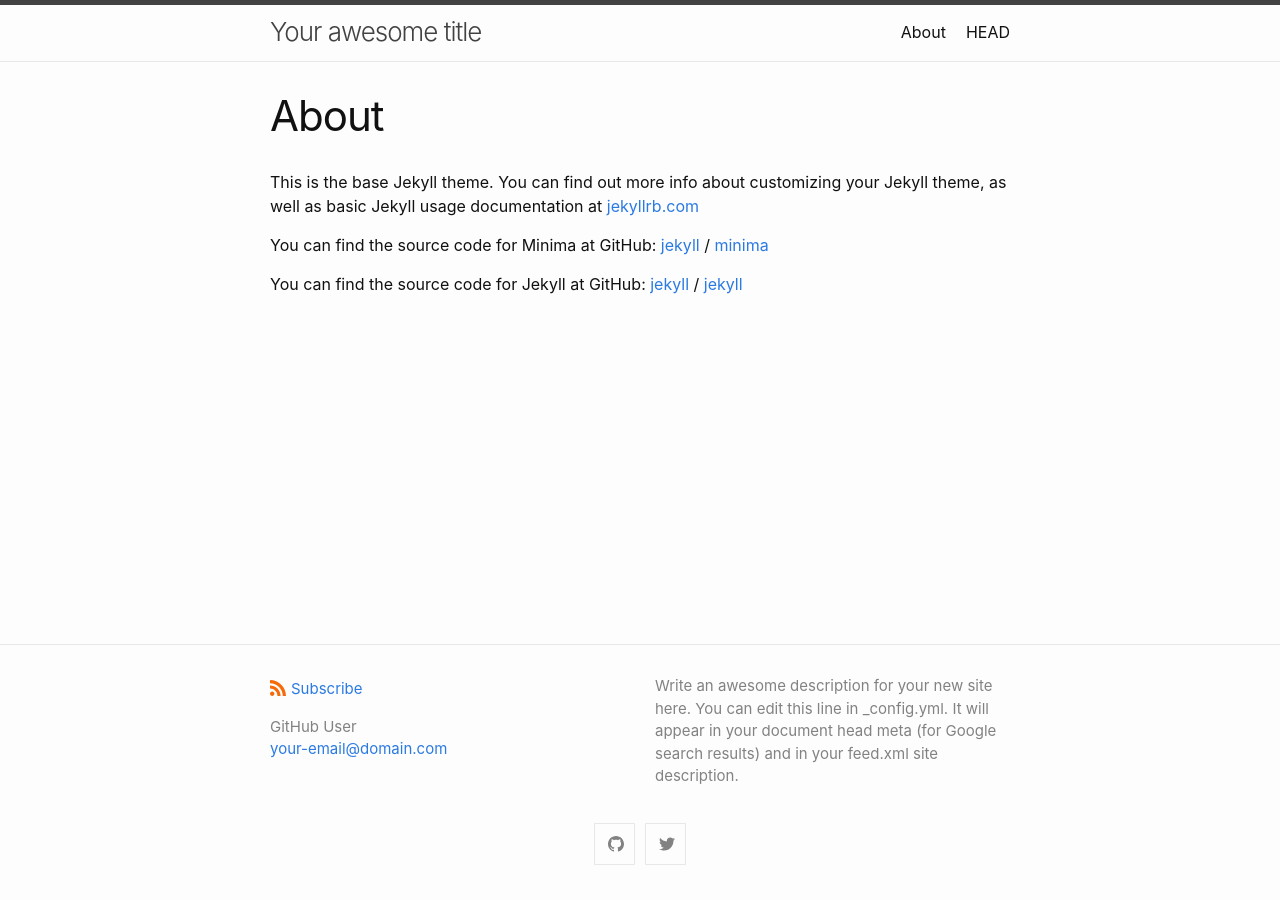
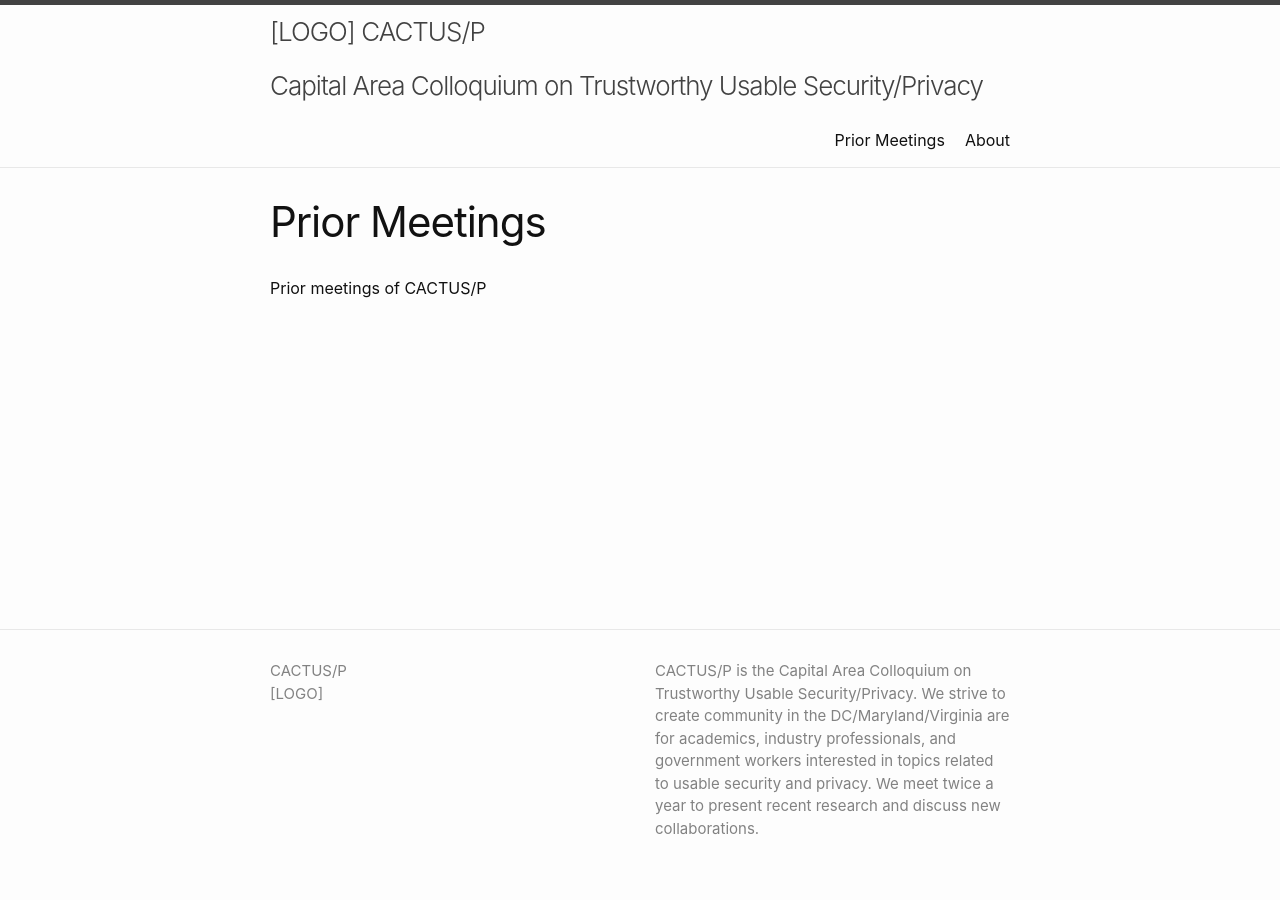
Before and after one commit to CACTUS-Colloquium/CACTUS-Colloquium.github.io, a Jekyll site: the page built from prior.md, in a window 1280 px wide. Built offline with Jekyll 4.4.1, drawn with Linux system fonts in a browser that asks for light colours.

Commit message:
webpage outline

```diff
--- a/_config.yml
+++ b/_config.yml
@@ -1,12 +1,11 @@
-title: Your awesome title
+title: >
+  [LOGO] CACTUS/P <br>
+  Capital Area Colloquium on Trustworthy Usable Security/Privacy
 author:
-  name: GitHub User
-  email: your-email@domain.com
+  name: CACTUS/P
+#  email: your-email@domain.com
 description: > # this means to ignore newlines until "show_excerpts:"
-  Write an awesome description for your new site here. You can edit this
-  line in _config.yml. It will appear in your document head meta (for
-  Google search results) and in your feed.xml site description.
-
+  CACTUS/P is the Capital Area Colloquium on Trustworthy Usable Security/Privacy. We strive to create community in the DC/Maryland/Virginia are for academics, industry professionals, and government workers interested in topics related to usable security and privacy. We meet twice a year to present recent research and discuss new collaborations.
 show_excerpts: false # set to true to show excerpts on the homepage
 
 # Minima date format
@@ -16,8 +15,8 @@ minima:
 
   # generate social links in footer
   social_links:
-    twitter: jekyllrb
-    github:  jekyll
+#    twitter: jekyllrb
+#    github:  jekyll
     # devto: jekyll
     # dribbble: jekyll
     # facebook: jekyll
@@ -49,8 +48,9 @@ minima:
 
 # If you want to link only specific pages in your header, uncomment
 # this and add the path to the pages in order as they should show up
-#header_pages:
-# - about.md
+header_pages:
+  - prior.md
+  - about.md
 
 # Build settings
 theme: minima
--- a/_includes/footer.html
+++ b/_includes/footer.html
@@ -5,21 +5,27 @@
 
     <div class="footer-col-wrapper">
       <div class="footer-col">
+        <!--
         <p class="feed-subscribe">
           <a href="{{ 'feed.xml' | relative_url }}">
+
             <svg class="svg-icon orange">
               <use xlink:href="{{ 'assets/minima-social-icons.svg#rss' | relative_url }}"></use>
             </svg><span>Subscribe</span>
           </a>
         </p>
+-->
       {%- if site.author %}
         <ul class="contact-list">
           {% if site.author.name -%}
             <li class="p-name">{{ site.author.name | escape }}</li>
-          {% endif -%}
+            {% endif -%}
+
+
           {% if site.author.email -%}
             <li><a class="u-email" href="mailto:{{ site.author.email }}">{{ site.author.email }}</a></li>
-          {%- endif %}
+            {%- endif %}
+            <li> [LOGO]
         </ul>
       {%- endif %}
       </div>
--- a/_includes/header.html
+++ b/_includes/header.html
@@ -4,7 +4,7 @@
     {%- assign default_paths = site.pages | map: "path" -%}
     {%- assign page_paths = site.header_pages | default: default_paths -%}
     {%- assign titles_size = site.pages | map: 'title' | join: '' | size -%}
-    <a class="site-title" rel="author" href="{{ "/" | relative_url }}">{{ site.title | escape }}</a>
+    <a class="site-title" rel="author" href="{{ "/" | relative_url }}">{{ site.title}}</a>
 
     {%- if titles_size > 0 -%}
       <nav class="site-nav">
--- a/about.md
+++ b/about.md
@@ -4,15 +4,4 @@ title: About
 permalink: /about/
 ---
 
-This is the base Jekyll theme. You can find out more info about customizing your Jekyll theme, as well as basic Jekyll usage documentation at [jekyllrb.com](https://jekyllrb.com/)
-
-You can find the source code for Minima at GitHub:
-[jekyll][jekyll-organization] /
-[minima](https://github.com/jekyll/minima)
-
-You can find the source code for Jekyll at GitHub:
-[jekyll][jekyll-organization] /
-[jekyll](https://github.com/jekyll/jekyll)
-
-
-[jekyll-organization]: https://github.com/jekyll
+Add some details about CACTUS/P
--- /dev/null
+++ b/prior.md
@@ -0,0 +1,7 @@
+---
+layout: page
+title: Prior Meetings
+permalink: /about/
+---
+
+Prior meetings of CACTUS/P
```
Also changed, not shown: _posts/2016-05-19-super-short-article.md (deleted, +0 -7 lines), _posts/2016-05-20-my-example-post.md (deleted, +0 -12 lines), _posts/2016-05-20-super-long-article.md (deleted, +0 -11 lines), _posts/2016-05-20-this-post-demonstrates-post-content-styles.md (deleted, +0 -115 lines), _posts/2016-05-20-welcome-to-jekyll.md (deleted, +0 -22 lines), README.md, 1 other file.
